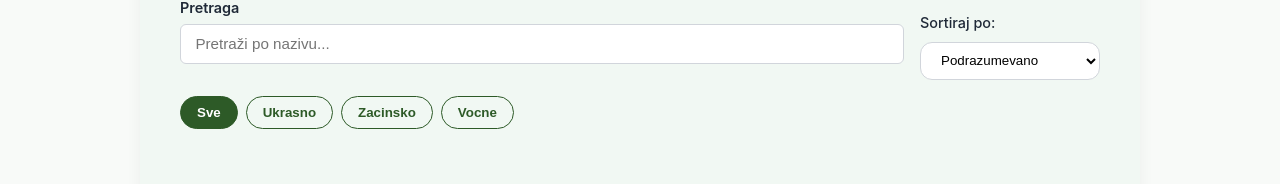
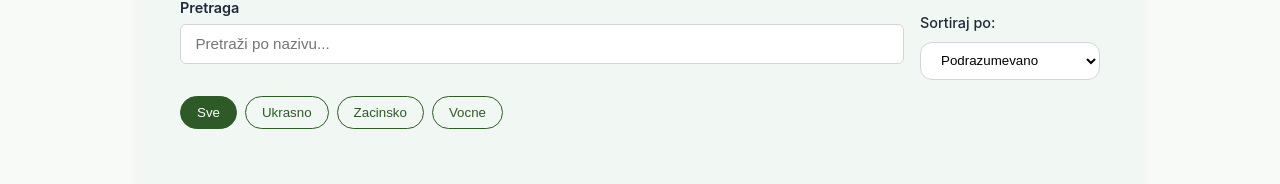
Before and after one commit to milosfon123/rasadnik-zeleni-kutak, a React (Vite) app: page /katalog in a window 1280 px wide. Shown: the part 231-415 px from the top of the page. Built offline with nearby package versions, Linux system fonts and the light colour scheme; grey boxes are pictures that could not be loaded.

Commit message:
ulepsane boje, mekse senke i animacije kartica

```diff
--- a/src/index.css
+++ b/src/index.css
@@ -1,19 +1,20 @@
 :root {
-  --bg-color: #8FBC8F;        /* Krem pozadina celog sajta */
-  --green-dark: #342f5d;      /* Tamno zelena za header i footere */
-  --green-card: #8FBC8F;      /* Zagasito zelena boja za panele/kartice iz Figme */
-  --card-bg: #e8e2d5;         /* Svetla pozadina unutar kartica */
-  --text-dark: #4a3b32;       /* Braon tekst sa slika */
-  --border-radius-lg: 14px;
-  --border-radius: 8px;
+  --color-primary: #2d6a4f;
+  --color-primary-hover: #1b4332;
+  --color-sage: #52b788;
+  --color-bg-light: #f8faf8;
+  --color-text-main: #2b2d42;
+  --radius-card: 16px;
+  --shadow-soft: 0 12px 24px -6px rgba(45, 106, 79, 0.08);
+  --shadow-hover: 0 18px 32px -6px rgba(45, 106, 79, 0.16);
 }
 
 body {
-  background-color: var(--bg-color);
-  color: var(--text-dark);
-  font-family: 'Segoe UI', Tahoma, Geneva, Verdana, sans-serif;
+  background-color: var(--color-bg-light);
+  color: var(--color-text-main);
+  font-family: 'Inter', system-ui, -apple-system, sans-serif;
   margin: 0;
-  padding: 0;
+  -webkit-font-smoothing: antialiased;
 }
 
 
@@ -28,17 +29,24 @@ body {
   box-shadow: 0 4px 15px rgba(0,0,0,0.05);
 }
 
-/* Stil dugmadi u stilu Figme */
-button, .btn-primary {
-  background-color: #2c5e3b;
-  color: white;
-  border: none;
-  padding: 0.6rem 1.2rem;
-  border-radius: var(--border-radius);
+button, .btn {
+  border-radius: 8px;
+  transition: all 0.2s cubic-bezier(0.4, 0, 0.2, 1);
   cursor: pointer;
-  font-weight: 600;
 }
 
-button:hover {
-  opacity: 0.9;
+button:active, .btn:active {
+  transform: scale(0.98);
 }
+
+/* Finije kartice ukoliko se oslanjaju na globalnu klasu */
+.card, .plant-card {
+  border-radius: var(--radius-card);
+  box-shadow: var(--shadow-soft);
+  transition: transform 0.25s ease, box-shadow 0.25s ease;
+}
+
+.card:hover, .plant-card:hover {
+  transform: translateY(-3px);
+  box-shadow: var(--shadow-hover);
+}
```
